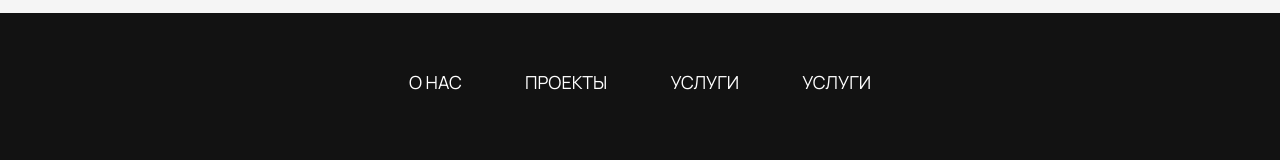
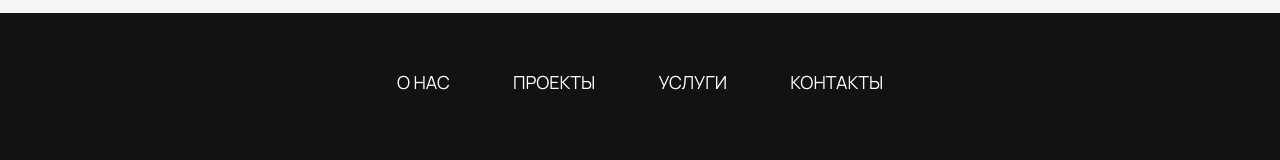
Before and after one commit to Millio717/sitp, a plain HTML site: page index.html in a window 1280 px wide. Shown: the part 6839-6999 px from the top of the page. Drawn offline with Linux system fonts and the light colour scheme.

Commit message:
Update index.html

```diff
--- a/index.html
+++ b/index.html
@@ -187,7 +187,7 @@
                     <span class="footer__first-child"><a class="footer__link" href="#">О НАС</a></span>
                     <a class="footer__link" href="#">ПРОЕКТЫ</a>
                     <a class="footer__link" href="#">УСЛУГИ</a>
-                    <a class="footer__link" href="#">УСЛУГИ</a>
+                    <a class="footer__link" href="#">КОНТАКТЫ</a>
                 </nav>
 
                 <p class="footer__subtitle">студия дизайна интерьера Метрика — 2023</p>
```
